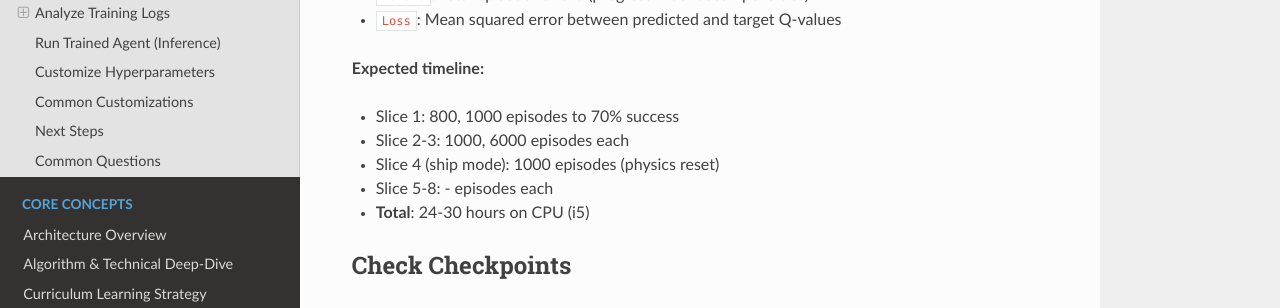
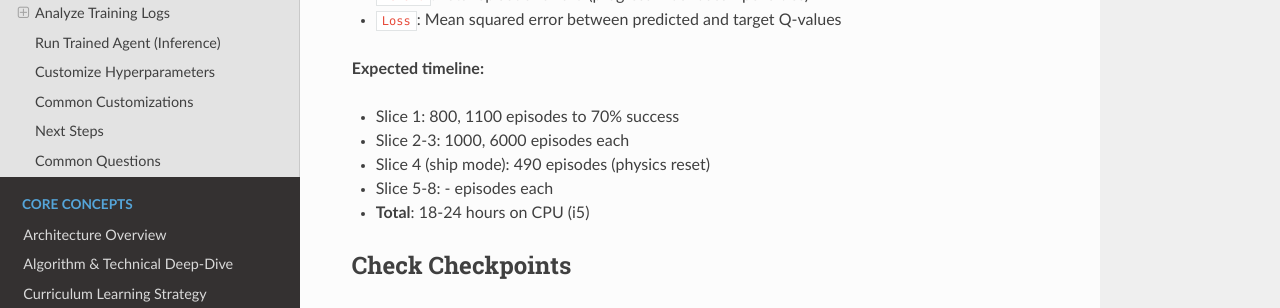
Before and after one commit to mouradboutrid/geometry_dash_RL, a Sphinx documentation site: the page built from docs/quickstart.rst, in a window 1280 px wide and 900 px high, scrolled down 954 px. Shown: the part 151-459 px from the top of the window. Built offline with Sphinx 7.4.7 and the Read the Docs theme 3.1.0, drawn with Linux system fonts in a browser that asks for light colours; pages that are not in the unit, such as notebooks, are missing from menus.

Commit message:
Update quickstart.rst

```diff
--- a/docs/quickstart.rst
+++ b/docs/quickstart.rst
@@ -55,11 +55,11 @@ The training loop outputs metrics every episode:
 
 **Expected timeline:**
 
-- Slice 1: 800, 1000 episodes to 70% success
+- Slice 1: 800, 1100 episodes to 70% success
 - Slice 2-3: 1000, 6000 episodes each
-- Slice 4 (ship mode): 1000 episodes (physics reset)
+- Slice 4 (ship mode): 490 episodes (physics reset)
 - Slice 5-8: - episodes each
-- **Total**: 24-30 hours on CPU (i5)
+- **Total**: 18-24 hours on CPU (i5)
 
 Check Checkpoints
 -----------------
```
